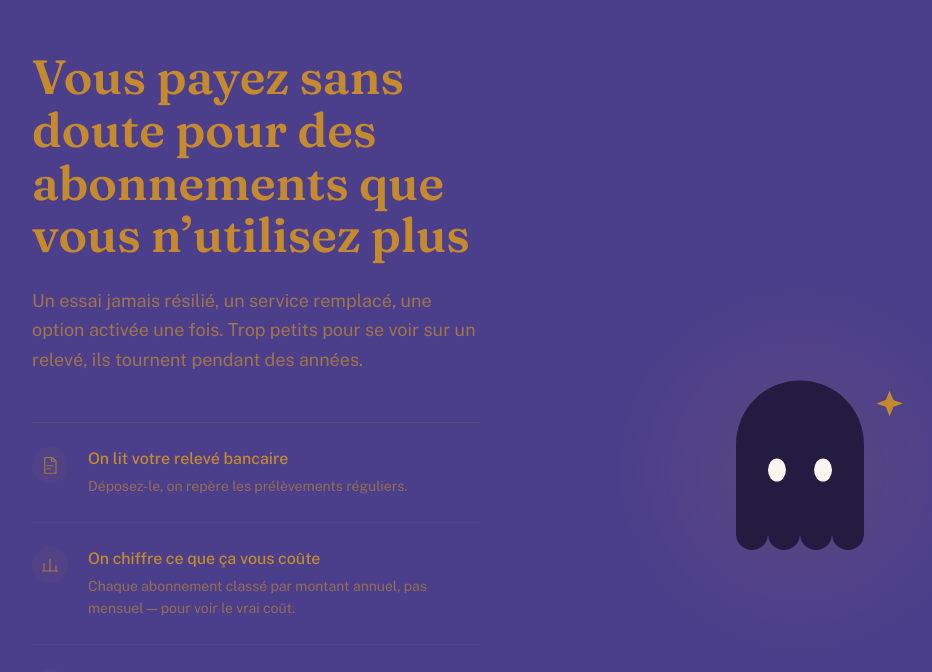
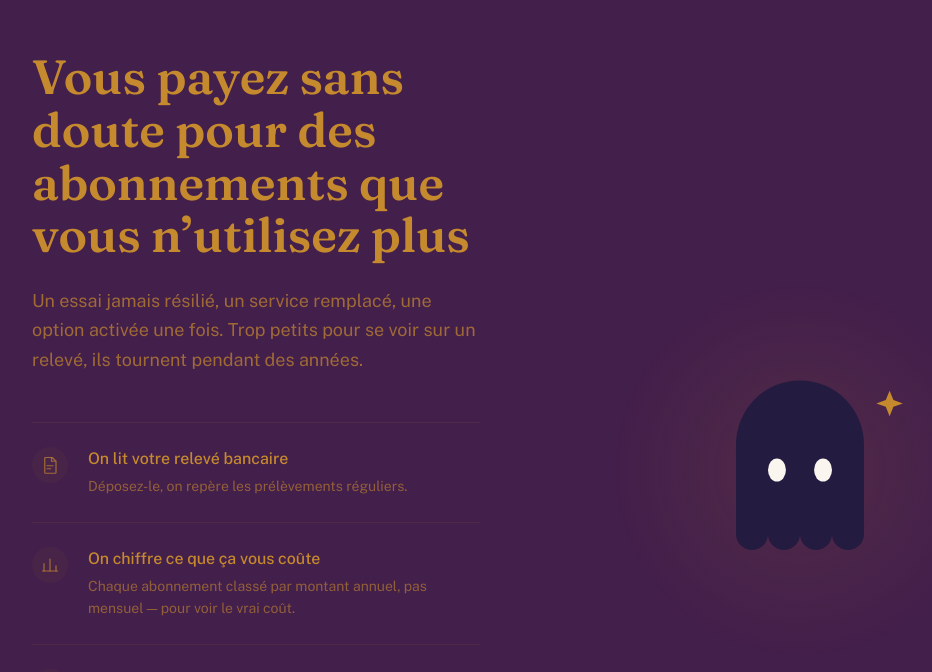
Before and after one commit to tvrn-21/Fantomes-, a Next.js app in the folder fantomes/: page / in a window 1280 px wide. Shown: the part 117-789 px from the top of the page, without its empty margins (112-1044 px from the left). Built offline with nearby package versions, Linux system fonts and the light colour scheme.

Commit message:
Update tailwind.config.ts

```diff
--- a/fantomes/tailwind.config.ts
+++ b/fantomes/tailwind.config.ts
@@ -7,7 +7,7 @@ const config: Config = {
       colors: {
         ink: "#C68A2E",
         gold: "#C67B2E",
-        cream: "#4B3F8C",
+        cream: "#431F4B",
       },
       fontFamily: {
         serif: ["var(--font-fraunces)", "Georgia", "serif"],
```
